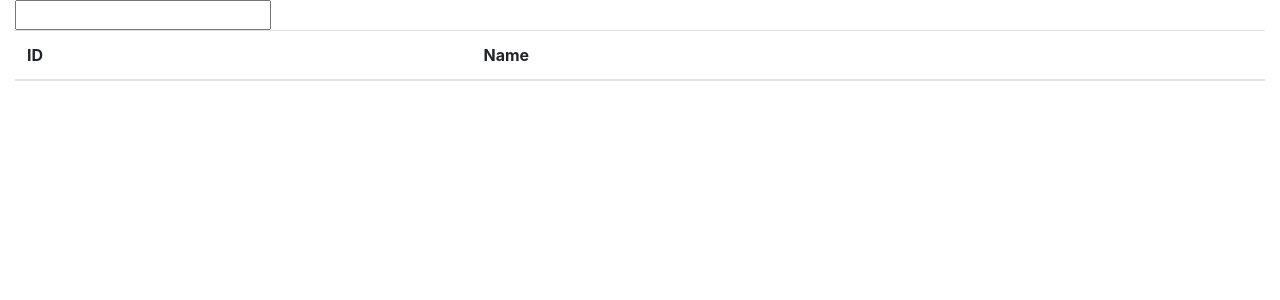
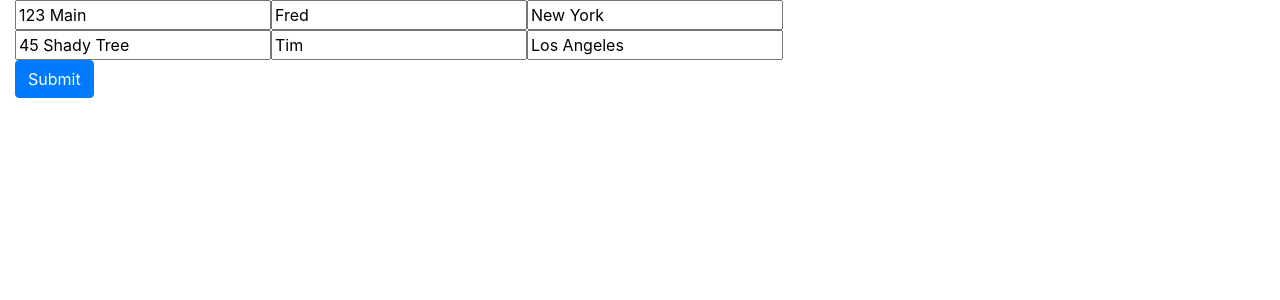
Before and after one commit to olaekdahl/angular-demos, an Angular app in the folder demo-app/: page / in a window 1280 px wide. Shown: the top 300 px of the page. Built offline with nearby package versions, Linux system fonts and the light colour scheme.

Commit message:
dynamic form group demo

```diff
--- a/demo-app/src/app/app.component.html
+++ b/demo-app/src/app/app.component.html
@@ -5,7 +5,7 @@
     <!-- <app-directives></app-directives> -->
     <!-- <app-structural></app-structural> -->
     <!-- <app-forms-template></app-forms-template> -->
-    <!-- <app-forms-model></app-forms-model> -->
+    <app-forms-model></app-forms-model>
     <!-- <app-di-demo></app-di-demo> -->
-    <app-httpbasic></app-httpbasic>
+    <!-- <app-httpbasic></app-httpbasic> -->
 </div>
--- a/demo-app/src/app/demos/forms-model/forms.component.html
+++ b/demo-app/src/app/demos/forms-model/forms.component.html
@@ -1,32 +1,12 @@
-<form [formGroup]="userInfo">
-  First:
-  <input formControlName="first">
-  <br> Last :
-  <input formControlName="last">
-  <br>
-  <div formArrayName="addresses">
-    <!-- <p> -->
-      <div formGroupName="address">
-        <span>Address 1</span>
-        <br> Address:
-        <input formControlName="address">
-        <br> City:
-        <input formControlName="city" size=12> State:
-        <input formControlName="state" size=2> Zip:
-        <input formControlName="zip" size=5>
+<form [formGroup]="formGroup" (ngSubmit)="onSubmit(formGroup);">
+    <div formGroupName="addresses">
+      <div *ngFor="let address of addresses; let i = index">
+        <div formGroupName="{{'address-'+i}}">
+          <input type="text" formControlName="address"/>
+          <input type="text" formControlName="name"/>
+          <input type="text" formControlName="city"/>
+        </div>
       </div>
-    <!-- </p> -->
-    <!-- <p> -->
-      <div formGroupName="address">
-        <span>Address 2</span>
-        <br> Address:
-        <input formControlName="address">
-        <br> City:
-        <input formControlName="city" size=12> State:
-        <input formControlName="state" size=2> Zip:
-        <input formControlName="zip" size=5>
-      </div>
-    <!-- </p> -->
-  </div>
-  <input type=button value=submit (click)=onSubmit()>
-</form>
+    </div>
+    <button type="submit" class="btn btn-primary">Submit</button>
+  </form>
--- a/demo-app/src/app/demos/forms-model/forms.component.ts
+++ b/demo-app/src/app/demos/forms-model/forms.component.ts
@@ -1,3 +1,4 @@
+// https://stackoverflow.com/questions/47711544/angular-2-get-dynamic-formgroup-name
 import { Component, OnInit } from '@angular/core';
 import { FormGroup, FormControl, FormBuilder, Validators, FormArray } from '@angular/forms';
 import { validateEmail } from './email.validator';
@@ -8,51 +9,40 @@ import { validateEmail } from './email.validator';
   styleUrls: ['./forms.component.css']
 })
 export class FormsModelComponent implements OnInit {
+  addresses = [
+    {
+      address: '123 Main',
+      name: 'Fred',
+      city: 'New York'
+    },
+    {
+      address: '45 Shady Tree',
+      name: 'Tim',
+      city: 'Los Angeles'
+    }
+  ];
 
-  userInfo: FormGroup;
-  formState: string;
-  constructor(private fb: FormBuilder) {
-    this.createForm();
+  formGroup: FormGroup;
+  constructor(private fb: FormBuilder) { }
+
+  ngOnInit() {
+    this.formGroup = new FormGroup({});
+    let addressGroup = new FormGroup({});
+
+    this.addresses.map((group, index) => {
+      const name = 'address-' + index.toString();
+      const formGroup = this.fb.group({
+        address: [group.address],
+        name: [group.name],
+        city: [group.city]
+      });
+      addressGroup.addControl(name, formGroup);
+    })
+
+    this.formGroup.addControl('addresses', addressGroup);
   }
 
-  createForm() {
-    // this.userInfo = this.fb.group({
-    //   first: new FormControl('Jim', []),
-    //   last: new FormControl('Doe', []),
-    //   addresses: this.fb.array([
-    //     : new FormGroup({
-    //       address: new FormControl('Main Street', []),
-    //       city: new FormControl('Newark', []),
-    //       state: new FormControl('NJ', []),
-    //       zip: new FormControl('07102', [])
-    //     }),
-    //     this.fb.group({
-    //       address: new FormControl('Main Street', []),
-    //       city: new FormControl('Newark', []),
-    //       state: new FormControl('NJ', []),
-    //       zip: new FormControl('07102', [])
-    //     })
-    //   ])
-    // });
+  onSubmit(formGroup) {
+    console.log(JSON.stringify(formGroup.value, null, 2));
   }
-
-  onSubmit() {
-    console.log(JSON.stringify(
-      this.userInfo.value, null, 2));
-  }
-
-  ngOnInit(): void {
-  }
-
-  // ngOnInit() {
-  //   this.userInfo = new FormGroup({
-  //     firstName: new FormControl('Jim', []),
-  //     lastName: new FormControl('Doe',[Validators.required]),
-  //     email: new FormControl('', [])
-  //     });
-  // }
-  // submitForm() {
-  //   console.log(this.userInfo.value);
-  // }
-
 }
```
